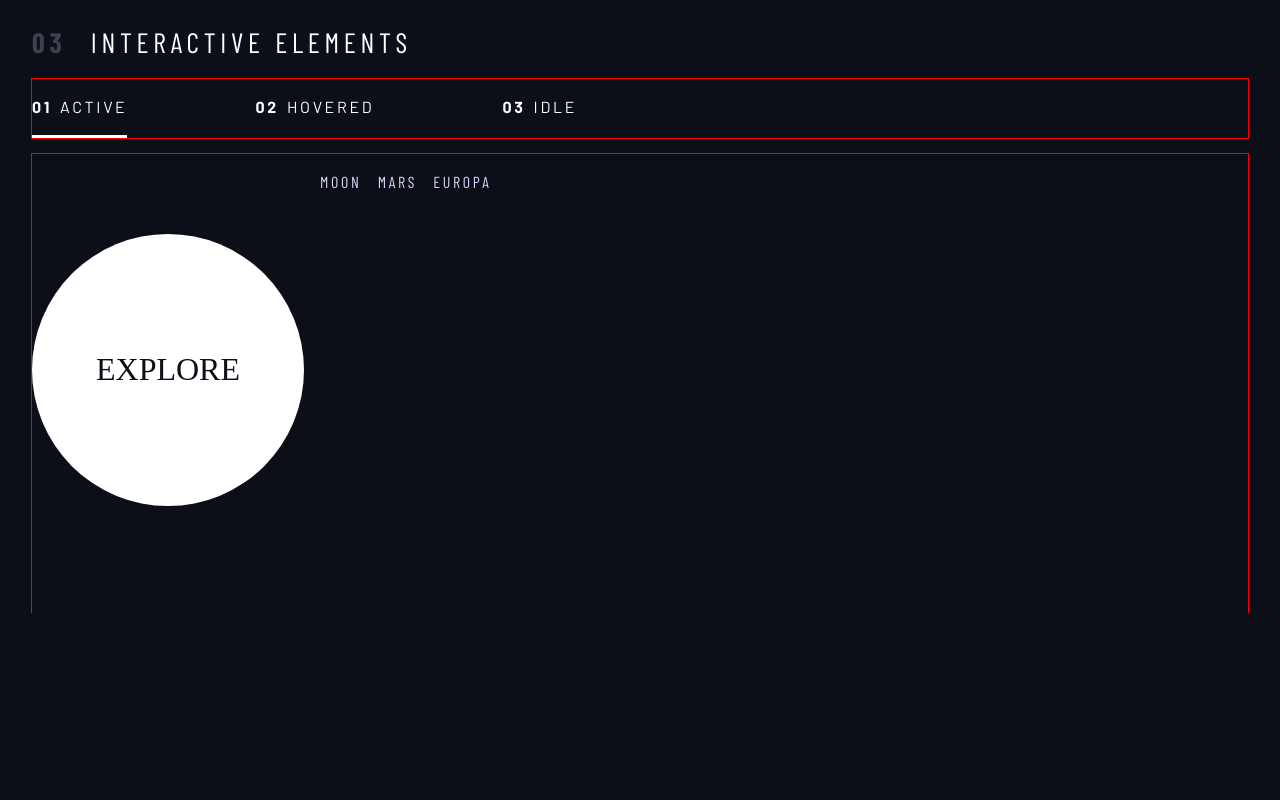
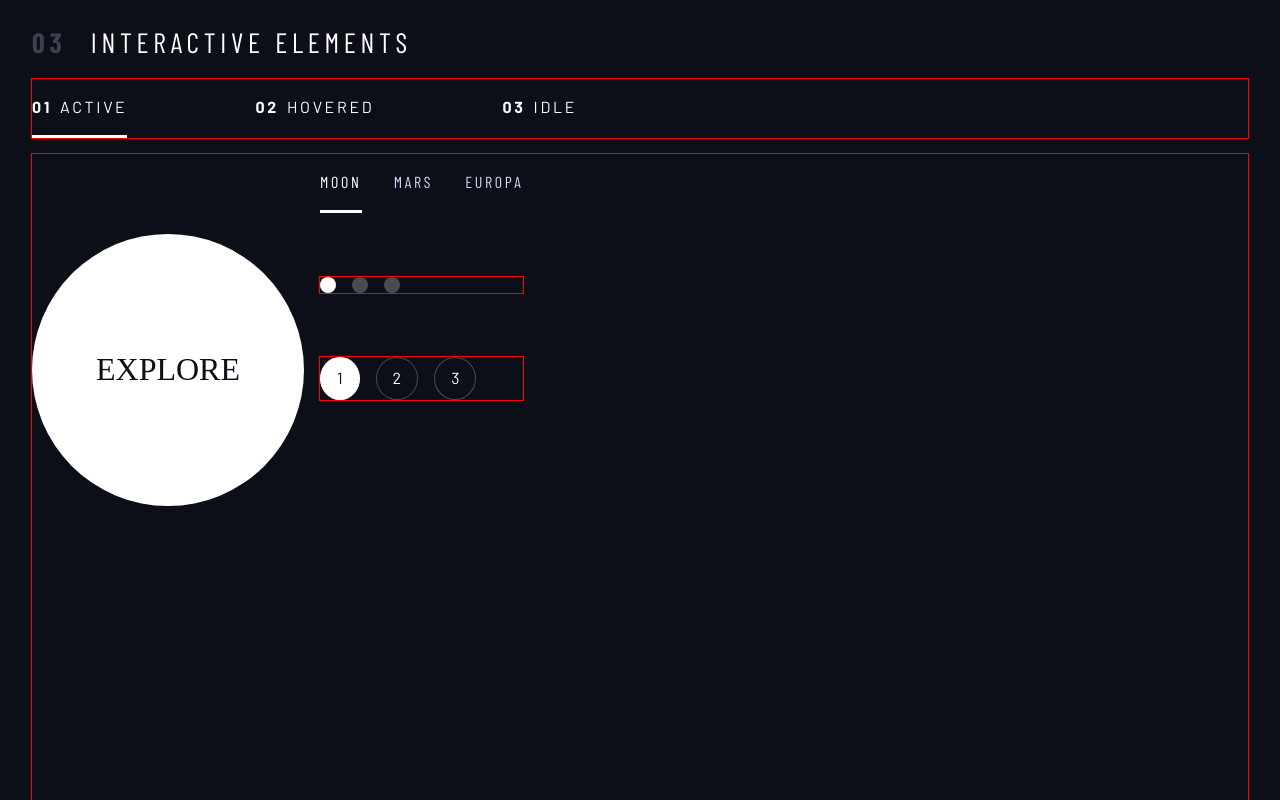
Before and after one commit to boda1/space-tourism, a plain HTML site: page starter-code/design-system.html in a window 1280 px wide. Shown: the part 1001-1801 px from the top of the page. Before the commit the page ends 1614 px from the top, so only its background shows below. Drawn offline with nearby package versions, Linux system fonts and the light colour scheme; a web font is replaced by a local one.

Commit message:
design system updates

```diff
--- a/starter-code/design-system.html
+++ b/starter-code/design-system.html
@@ -110,17 +110,32 @@
                         <!--Explore button-->
                         <a href="#" class="large-button uppercase ff-serif txt-dark fs-600 bg-white">Explore</a>
                     </div>
-                    <div style="margin-bottom: 50vh">
+
+                    <div class="flow" style="margin-bottom: 50vh; --flow-space: 4rem">
 
                     <!--tabs-->
+
                     <div class="tab-list underline-indicators flex">
-                        <button class="uppercase ff-sans-cond bg-dark txt-accent letter-spacing-2">Moon</button>
-                        <button class="uppercase ff-sans-cond bg-dark txt-accent letter-spacing-2">Mars</button>
-                        <button class="uppercase ff-sans-cond bg-dark txt-accent letter-spacing-2">Europa</button>
+                        <button aria-selected="true" class="uppercase ff-sans-cond bg-dark txt-accent letter-spacing-2">Moon</button>
+                        <button aria-selected="false" class="uppercase ff-sans-cond bg-dark txt-accent letter-spacing-2">Mars</button>
+                        <button aria-selected="false" class="uppercase ff-sans-cond bg-dark txt-accent letter-spacing-2">Europa</button>
                     </div>
                     <!--dots-->
 
+                    <div class="dot-indicators flex">
+                        <button aria-selected="true"><span class="sr-only">Slide title</span></button>
+                        <button aria-selected="false"><span class="sr-only">Slide title</span></button>
+                        <button aria-selected="false"><span class="sr-only">Slide title</span></button>
+                    </div>
+
                     <!--numbers-->
+
+                    <div class="number-indicators flex">
+                        <button aria-selected="true">1</button>
+                        <button aria-selected="false">2</button>
+                        <button aria-selected="false">3</button>
+                    </div>
+
                     </div>
                 </div>
             </section>
--- a/starter-code/index.css
+++ b/starter-code/index.css
@@ -257,6 +257,7 @@ select {
 }
 
 .underline-indicators > * {
+    cursor: pointer;
     padding: var(--underline-gap, 1rem) 0;
     border: 0;
     border-bottom: .2rem solid hsl( var(--clr-white) / 0 );
@@ -267,6 +268,58 @@ select {
     border-color: hsl( var(--clr-white) / .5);
 }
 
-.underline-indicators > .active{
+.underline-indicators > .active,
+.underline-indicators > [aria-selected="true"] {
+    color: hsl( var(--clr-white) / 1 );
     border-color: hsl( var(--clr-white) / 1);
 }
+
+.tab-list {
+    --gap: 2rem;
+}
+
+.dot-indicators > * {
+    cursor: pointer;
+    border: 0;
+    border-radius: 50%;
+    aspect-ratio: 1;
+    padding: 0.5em;
+    content: '';
+    background-color: hsl( var(--clr-white) / 0.25);
+    position: relative;
+    display: grid;
+    place-items: center;
+    text-decoration: none;
+}
+
+.dot-indicators > *:hover,
+.dot-indicators > *:focus {
+    background-color: hsl( var(--clr-white) 0.5);
+}
+
+.dot-indicators > [aria-selected="true"] {
+    background-color: hsl( var(--clr-white) );
+}
+
+.number-indicators > * {
+    content: '';
+    border-radius: 50%;
+    aspect-ratio: 1;
+    padding: 0 1em;
+    background-color: hsl( var(--clr-dark));
+    border: 0.1rem;
+    border-style: solid;
+    border-color: hsl( var(--clr-white) / 0.25) ;
+    color: hsl( var(--clr-white) );
+}
+
+.number-indicators > [aria-selected="true"] {
+    background-color: hsl( var(--clr-white));
+    border-color: hsl( var(--clr-white) );
+    color:hsl( var(--clr-dark) );
+}
+
+.number-indicators > *:hover,
+.number-indicators > *:focus {
+    border-color: hsl( var(--clr-white) / 1);
+}
```
